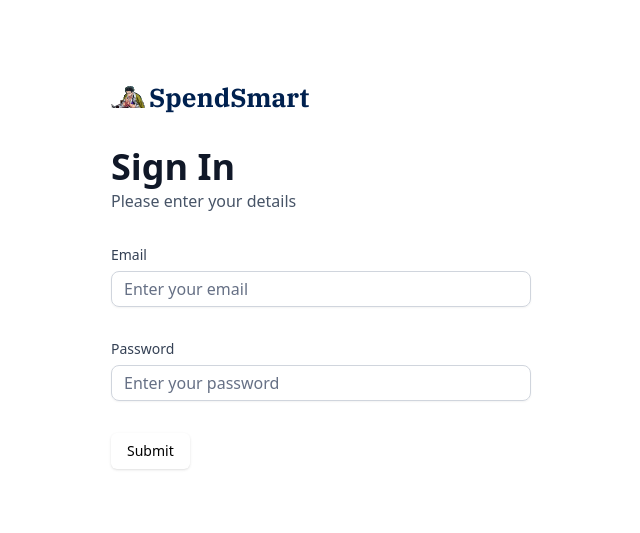
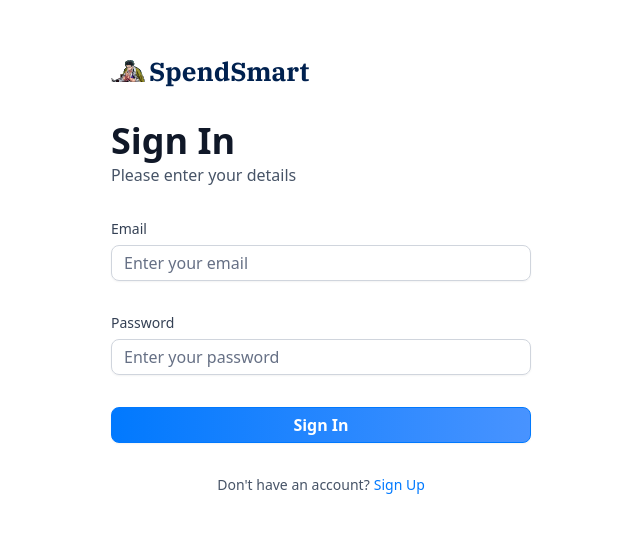
Before and after one commit to GabrielAnokye/financing, a Next.js app: page /sign-in in a window 1280 px wide. Shown: the part 125-658 px from the top of the page, without its empty margins (319-959 px from the left). Built offline with nearby package versions, Linux system fonts and the light colour scheme.

Commit message:
Sign Up page

```diff
--- a/components/ui/AuthForm.tsx
+++ b/components/ui/AuthForm.tsx
@@ -3,7 +3,7 @@
 import React, { useState } from "react";
 import Image from "next/image";
 
-import { z } from "zod";
+import { set, z } from "zod";
 
 import { zodResolver } from "@hookform/resolvers/zod";
 import { useForm } from "react-hook-form";
@@ -20,9 +20,11 @@
 import { Input } from "@/components/ui/input";
 import CustomInput from "./CustomInput";
 import { authFormSchema } from "@/lib/utils";
+import { Loader2 } from "lucide-react";
 
 const AuthForm = ({ type }: { type: string }) => {
   const [user, setUser] = useState(null);
+  const [isLoading, setIsLoading] = useState(false);
 
   const form = useForm<z.infer<typeof authFormSchema>>({
     resolver: zodResolver(authFormSchema),
@@ -36,7 +38,9 @@
   function onSubmit(values: z.infer<typeof authFormSchema>) {
     // Do something with the form values.
     // ✅ This will be type-safe and validated.
+    setIsLoading(true);
     console.log(values);
+    setIsLoading(false);
   }
 
   return (
@@ -70,6 +74,52 @@
         <>
           <Form {...form}>
             <form onSubmit={form.handleSubmit(onSubmit)} className="space-y-8">
+              {type === "sign-up" && (
+                <>
+                  <CustomInput
+                    control={form.control}
+                    name="firstName"
+                    label="First Name"
+                    placeholder="Enter your first name"
+                  />
+                  <CustomInput
+                    control={form.control}
+                    name="lastName"
+                    label="Last Name"
+                    placeholder="Enter your last name"
+                  />
+                  <CustomInput
+                    control={form.control}
+                    name="address1"
+                    label="Address"
+                    placeholder="Enter your specific address"
+                  />
+                  <CustomInput
+                    control={form.control}
+                    name="state"
+                    label="State"
+                    placeholder="Example: CA"
+                  />
+                  <CustomInput
+                    control={form.control}
+                    name="postalCode"
+                    label="Postal Code"
+                    placeholder="Example: 11011"
+                  />
+                  <CustomInput
+                    control={form.control}
+                    name="dateOfBirth"
+                    label="Date of Birth"
+                    placeholder="yyyy-mm-dd"
+                  />
+                  <CustomInput
+                    control={form.control}
+                    name="ssn"
+                    label="SSN"
+                    placeholder="ex: 1234"
+                  />
+                </>
+              )}
               <CustomInput
                 control={form.control}
                 name="email"
@@ -82,10 +132,36 @@
                 label="Password"
                 placeholder="Enter your password"
               />
-
-              <Button type="submit">Submit</Button>
+              <div className="flex flex-col gap-4">
+                <Button className="form-btn" type="submit" disabled={isLoading}>
+                  {isLoading ? (
+                    <>
+                      <Loader2 size={20} className="animate-spin" /> &nbsp;
+                      Loading...
+                    </>
+                  ) : type === "sign-in" ? (
+                    "Sign In"
+                  ) : (
+                    "Sign Up"
+                  )}
+                </Button>
+              </div>
             </form>
           </Form>
+
+          <footer className="flex justify-center gap-1">
+            <p className="text-14 font-normal text-gray-600">
+              {type === "sign-in"
+                ? "Don't have an account?"
+                : "Already have an account?"}
+            </p>
+            <Link
+              href={type === "sign-in" ? "/sign-up" : "/sign-in"}
+              className="form-link"
+            >
+              {type === "sign-in" ? "Sign Up" : "Sign In"}
+            </Link>
+          </footer>
         </>
       )}
     </section>
--- a/lib/utils.ts
+++ b/lib/utils.ts
@@ -196,6 +196,15 @@
 };
 
 export const authFormSchema = z.object({
+  //sign up
+  firstName: z.string().min(3),
+  lastName: z.string().min(3),
+  address1: z.string().max(50),
+  state: z.string().min(2).max(2),
+  postalCode: z.string().min(3).max(6),
+  dateOfBirth: z.string().min(3),
+  ssn: z.string().min(3),
+  // both
   email: z.string().email(),
   password: z.string().min(8),
 });
```
